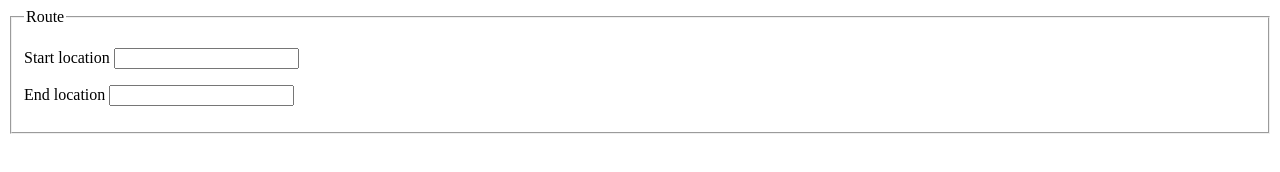
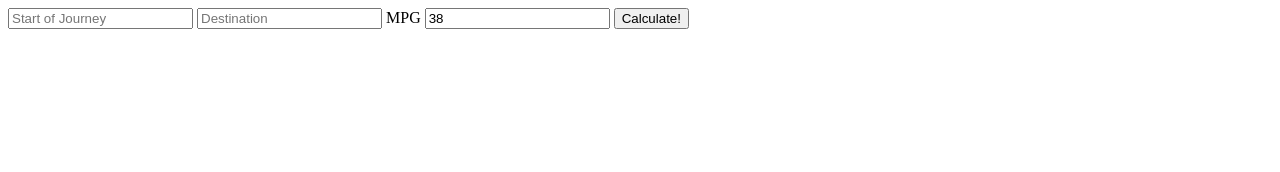
Before and after one commit to zero-point/rewired, a plain HTML site: page index.html in a window 1280 px wide. Drawn offline with Linux system fonts and the light colour scheme.

Commit message:
Clean up form

```diff
--- a/index.html
+++ b/index.html
@@ -4,36 +4,15 @@
     <title>Compare my Commute Carbon Cost</title>
     <meta name="viewport" content="initial-scale=1.0, user-scalable=no">
     <meta charset="utf-8">
-    <style>
-      #map-canvas {
-	height: 100%;
-	margin: 0px;
-	padding: 0px
-      }
-    </style>
-    <!--
-    Include the maps javascript with sensor=true because this code is using a
-    sensor (a GPS locator) to determine the user's location.
-    See: https://developers.google.com/maps/documentation/javascript/tutorial#Loading_the_Maps_API
-    -->
-    <!-- <script src="https://maps.googleapis.com/maps/api/js?key=AIzaSyCILDWIzPNGhrLe6hk23fp9VeXHv4NMSvg&sensor=true"></script> -->
   </head>
   <body>
-    <form>
-      <fieldset>
-	<legend>Route</legend>
-	<p>
-	  <label for=start>Start location</label>
-	  <input type=text id=start />
-	</p>
-	<p>
-	  <label for=end>End location</label>
-	  <input type=text id=end />
-	</p>
-      </fieldset>
+    <form action"https://maps.google.com/" method=get>
+      <input name=saddr placeholder="Start of Journey" required>
+      <input name=daddr placeholder="Destination" required>
+      <label for=mpg label="Your car's miles-per-gallon figure">MPG</label>
+      <input type=number min=1 value=38 name=mpg required>
+      <input type=submit value="Calculate!">
     </form>
     <div id="map-canvas"></div>
-
-    <!-- <script src="script.js"></script> -->
   </body>
 </html>
```
